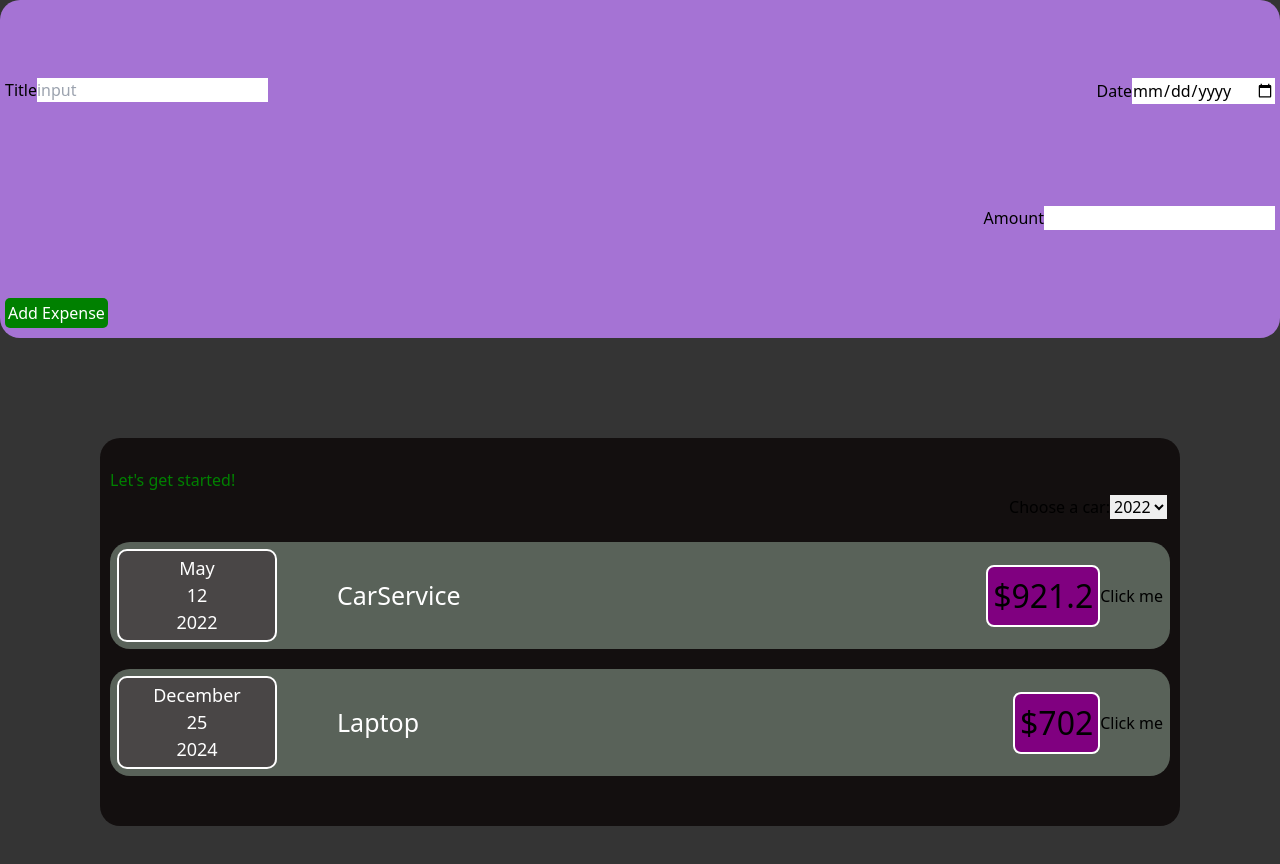
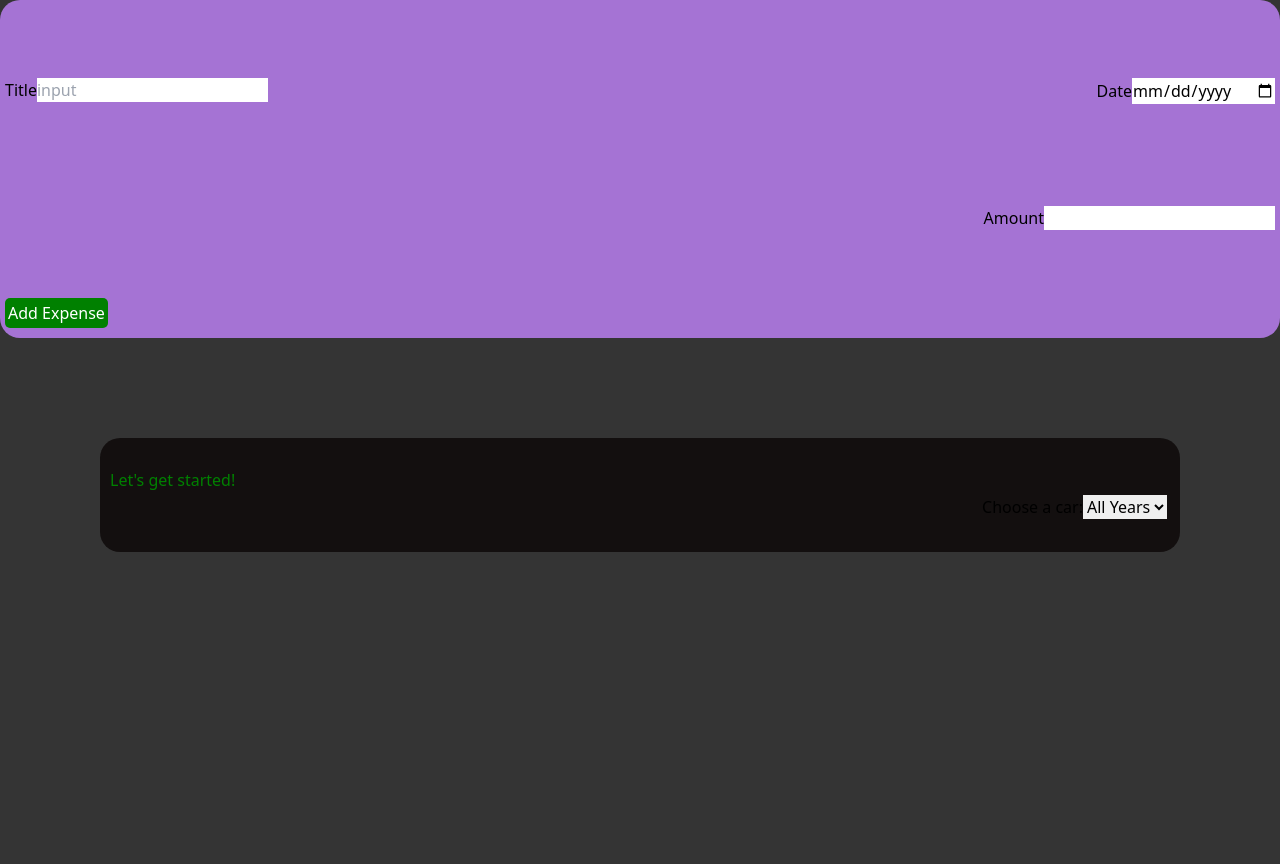
Before and after one commit to dhaneshdhakrey/React_Learning, a React (Create React App) app: page / in a window 1280 px wide. Shown: the top 864 px of the page. After the commit the page ends 800 px from the top, so only its background shows below. Built offline with nearby package versions, Linux system fonts and the light colour scheme.

Commit message:
28 sept
Almost completed

```diff
--- a/src/App.js
+++ b/src/App.js
@@ -10,8 +10,6 @@ function App() {
   let [prevExpense,updateNewExpense]=useState(arr1);
 
    function onNewExpenseHandler(Data){
-
-      // console.log(data.title);
       updateNewExpense([Data,...prevExpense]);
    }
   return (
--- a/src/components/Expenses/Expensecont.js
+++ b/src/components/Expenses/Expensecont.js
@@ -1,3 +1,4 @@
+import React,{useState} from 'react';
 import './Expensecont.css'
 import Card from '../UI/card.js';
 import Yeardropdown from './YearFilter.js'
@@ -5,19 +6,28 @@ import ExpenseItem from './ExpenseItem'
 
 
 function ExpenseCont(props) {
-  function testtemp(){
-    console.log(" hi Suguna");
+  let [selectedYear,setSelectedYear]=useState('');
 
+  function YearFilterUpdater(e){
+      setSelectedYear(e);
   }
+  const filteredExpenses = props.arr.filter(function(expense) {
+    if (selectedYear === 'ALL') {
+        return true; // If no year is selected, return all expenses
+    } else {
+        return new Date(expense.date).getFullYear().toString() === selectedYear;
+    }
+});
+
   return (
     <Card className='main_cont'>
       <div>
         <div className='Header1'>
         <h2>Let's get started!</h2>
-        <Yeardropdown allExpense={props.arr} testtemp1={testtemp}/>
+        <Yeardropdown allExpense={props.arr} testtemp1={YearFilterUpdater}/>
         </div>
-
-        {props.arr.map(obj1 => <ExpenseItem key={obj1.id} title={obj1.title} Amount={obj1.Amount} date={obj1.date} />)}
+        {filteredExpenses.map(obj1 => <ExpenseItem key={obj1.id} title={obj1.title} Amount={obj1.Amount} date={obj1.date} />)}
+        {/* {props.arr.map(obj1 => <ExpenseItem key={obj1.id} title={obj1.title} Amount={obj1.Amount} date={obj1.date} />)} */}
       </div>
     </Card>
   );
--- a/src/components/Expenses/YearFilter.js
+++ b/src/components/Expenses/YearFilter.js
@@ -6,17 +6,17 @@ function YearFilter(props){
         ...props.allExpense
     }
     let [prevFilter,setFilter]=useState(temparr);
-        function temp10(e){
-            console.log(e.target.value);
-            props.testtemp1();
+        function YearHandler(e){
+
+            props.testtemp1(e.target.value);
         }
 
     return(
         <div className='YearSelect'>
           <label for="year">Choose a car:</label>
 
-          <select name="Year" id="Year  "onChange={temp10}>
-            {/* <option value="2021">2021</option> */}
+          <select name="Year" id="Year" onChange={YearHandler}>
+            <option value="ALL">All Years</option>
             <option value="2022" >2022</option>
             <option value="2023">2023</option>
             <option value="2024">2024</option>
```
